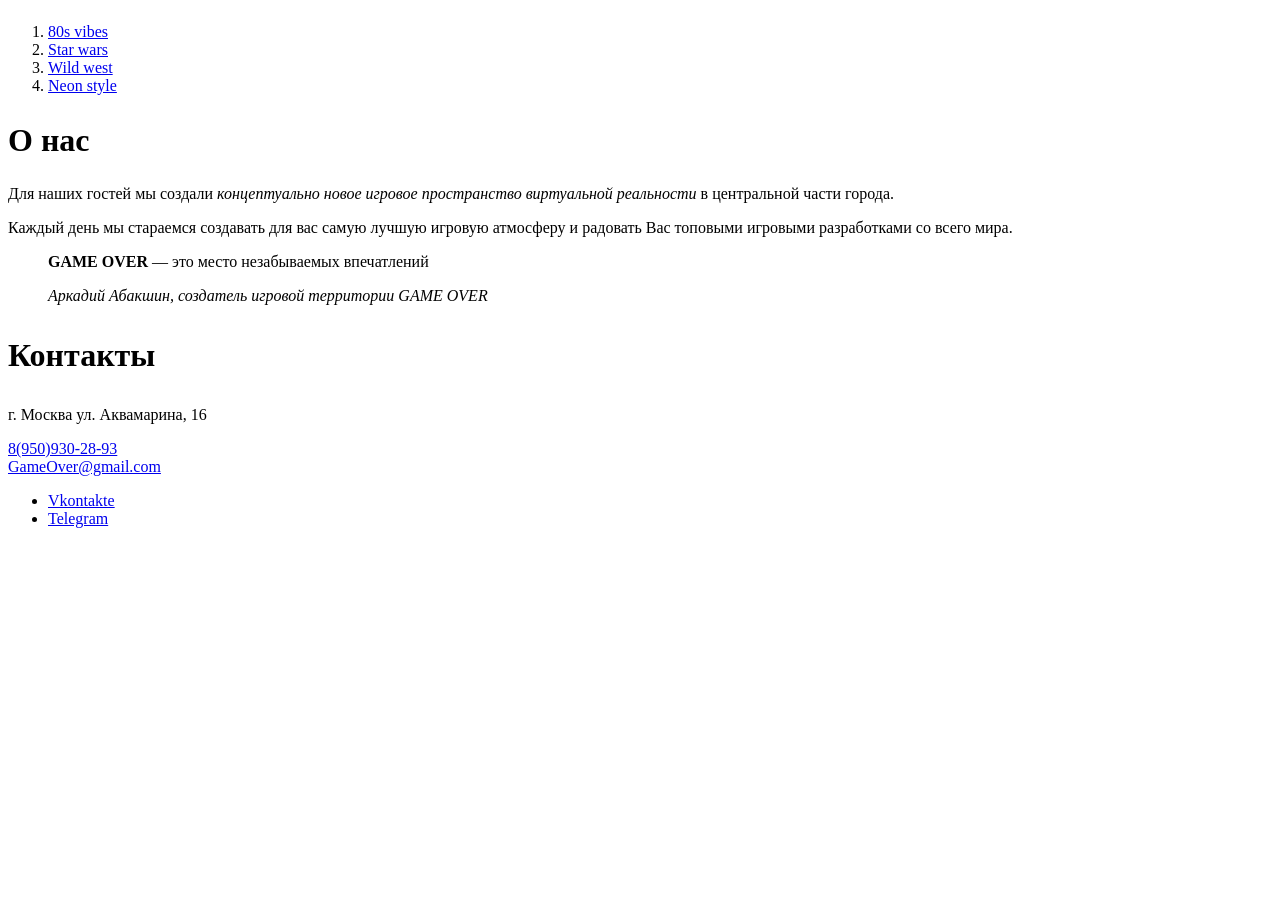
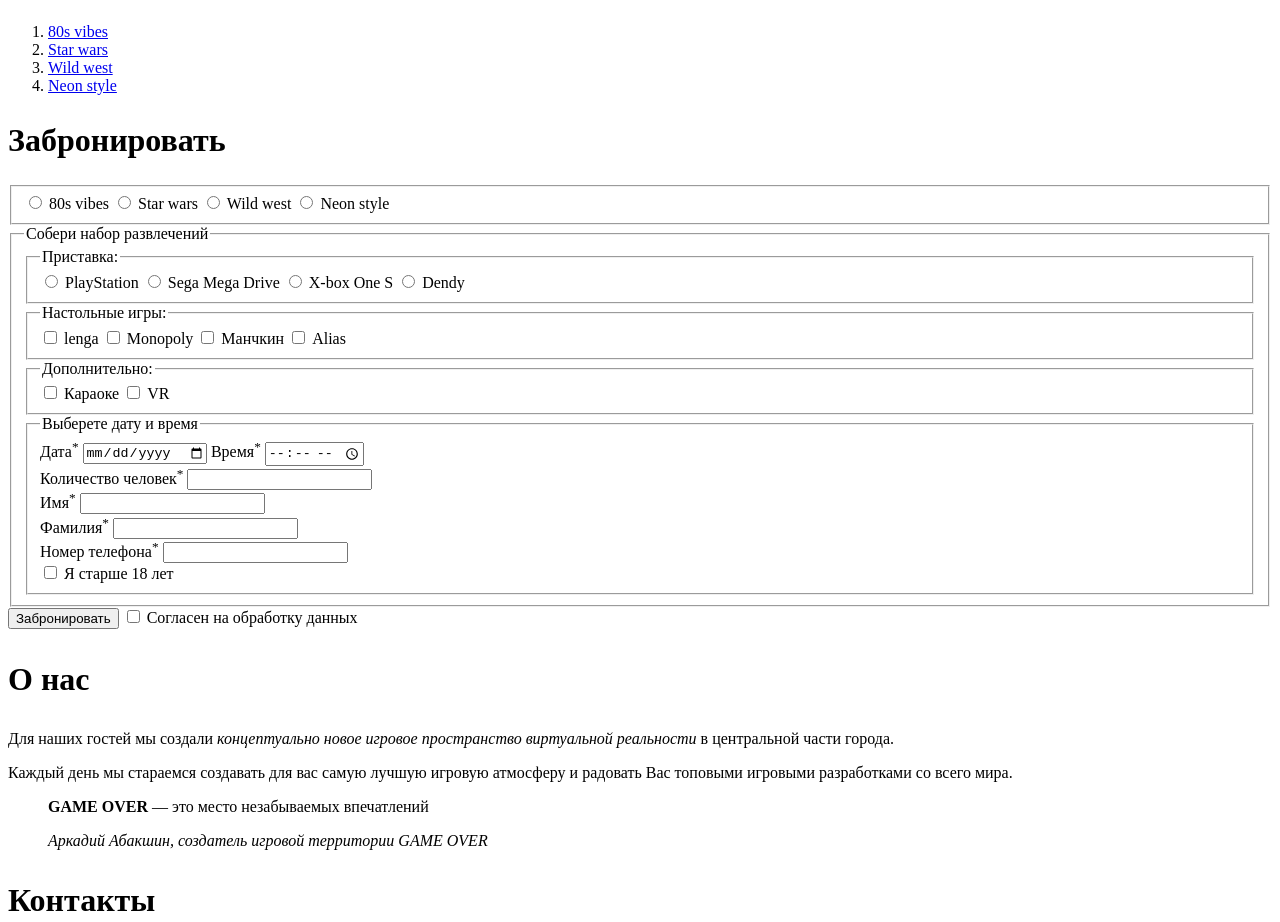
Before and after one commit to Nisovaki/frontend, a plain HTML site: page index.html in a window 1280 px wide. Shown: the part 1995-2917 px from the top of the page. Before the commit the page ends 2539 px from the top, so only its background shows below. Drawn offline with Linux system fonts and the light colour scheme.

```diff
--- a/index.html
+++ b/index.html
@@ -13,7 +13,7 @@
   <ul>
     <li><a href="#one">Залы</a></li>
     <li><a href="#two">О нас</a></li>
-    <li><a href="#">Бронь</a></li>
+    <li><a href="#three">Бронь</a></li>
     <li><a href="#">Отзывы</a></li>
     <li><a href="#five">Контакты</a></li>
   </ul>
@@ -59,7 +59,136 @@
     <li><a href="neon.html" target="_blank">Neon style</a></li>
   </ol>
 
-  <h2 style="font-size: 2em;" id="two">О нас</h2>
+  <h2 style="font-size: 2em;" id="three">Забронировать</h2>
+  <form action="https://jsonplaceholder.typicode.com/posts" method="post">
+    <fieldset>
+      <label>
+        <input type="radio" name="halls" value="80s_vibes">
+        80s vibes
+      </label>
+
+      <label>
+        <input type="radio" name="halls" value="star_wars">
+        Star wars
+      </label>
+
+      <label>
+        <input type="radio" name="halls" value="wild_west">
+        Wild west
+      </label>
+
+      <label>
+        <input type="radio" name="halls" value="neon_style">
+        Neon style
+      </label>
+    </fieldset>
+
+    <fieldset>
+      <legend>Собери набор развлечений</legend>
+
+      <fieldset>
+        <legend>Приставка:</legend>
+        <label>
+          <input type="radio" name="prefix" value="playStation">
+          PlayStation
+        </label>
+
+        <label>
+          <input type="radio" name="prefix" value="sega_mega_drive">
+          Sega Mega Drive
+        </label>
+
+        <label>
+          <input type="radio" name="prefix" value="x-box">
+          X-box One S
+        </label>
+
+        <label>
+          <input type="radio" name="prefix" value="dendy">
+          Dendy
+        </label>
+      </fieldset>
+
+      <fieldset>
+        <legend>Настольные игры:</legend>
+
+        <label>
+          <input type="checkbox" name="game" value="lenga">
+          lenga
+        </label>
+
+        <label>
+          <input type="checkbox" name="game" value="monopoly">
+          Monopoly
+        </label>
+
+        <label>
+          <input type="checkbox" name="game" value="munchkin">
+          Манчкин
+        </label>
+
+        <label>
+          <input type="checkbox" name="game" value="alias">
+          Alias
+        </label>
+      </fieldset>
+
+      <fieldset>
+        <legend>Дополнительно:</legend>
+        <label>
+          <input type="checkbox" name="additionally" value="karaoke">
+          Караоке
+        </label>
+
+        <label>
+          <input type="checkbox" name="additionally" value="VR">
+          VR
+        </label>
+      </fieldset>
+
+      <fieldset>
+        <legend>Выберете дату и время</legend>
+        <label>
+          Дата<sup>*</sup>
+          <input type="date" required name="date">
+          Время<sup>*</sup>
+          <input type="time" required name="time">
+        </label> <br>
+
+        <label>
+          Количество человек<sup>*</sup>
+          <input type="number" required name="quantity">
+        </label> <br>
+
+        <label>
+          Имя<sup>*</sup>
+          <input type="text" required name="name">
+        </label> <br>
+
+        <label>
+          Фамилия<sup>*</sup>
+          <input type="text" required name="family_name">
+        </label> <br>
+
+        <label>
+          Номер телефона<sup>*</sup>
+          <input type="text" required name="phone" title="+7-___-___-__-__"
+          pattern="^\+?[7-8]-?[0-9]{3}-?[0-9]{3}-?[0-9]{2}-?[0-9]{2}$">
+        </label> <br>
+
+        <label>
+          <input type="checkbox" name="old">
+          Я старше 18 лет
+        </label>
+      </fieldset>
+    </fieldset>
+
+    <button formtarget="_blank">Забронировать</button>
+    <input type="checkbox" required id="findings">
+    <label for="findings">Согласен на обработку данных</label>
+  </form>
+
+  <h3 style="font-size: 2em;" id="two">О нас</h3>
   <p>Для наших гостей мы создали <i>концептуально новое</i> <em>игровое пространство виртуальной реальности</em> в центральной части города.</p>
   <p>Каждый день мы стараемся создавать для вас самую лучшую игровую атмосферу и радовать Вас топовыми игровыми разработками со всего мира.</p>
   <p><blockquote><span style="text-transform: uppercase;"><b>game</b> <strong>over</strong></span> &mdash; это место незабываемых впечатлений</blockquote></p>
```
